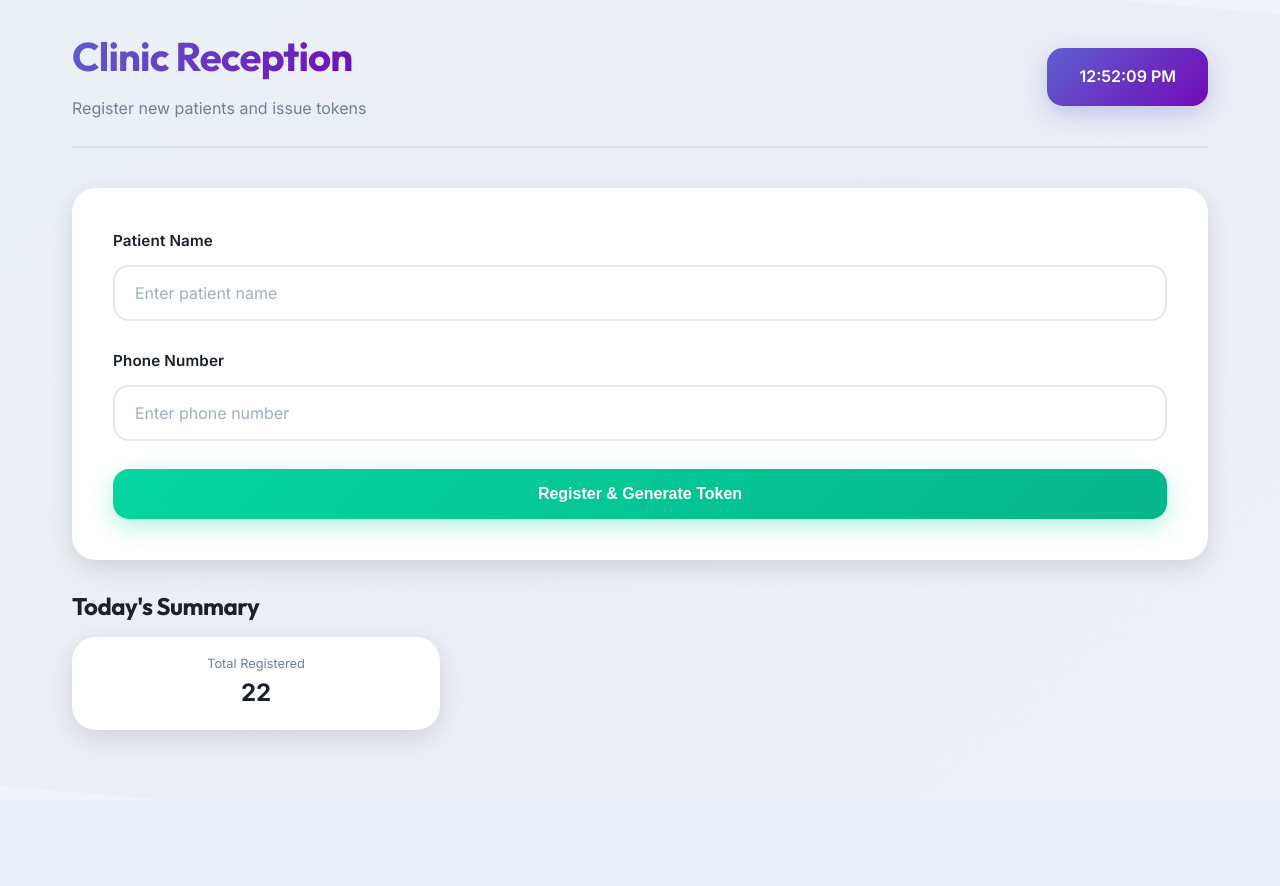
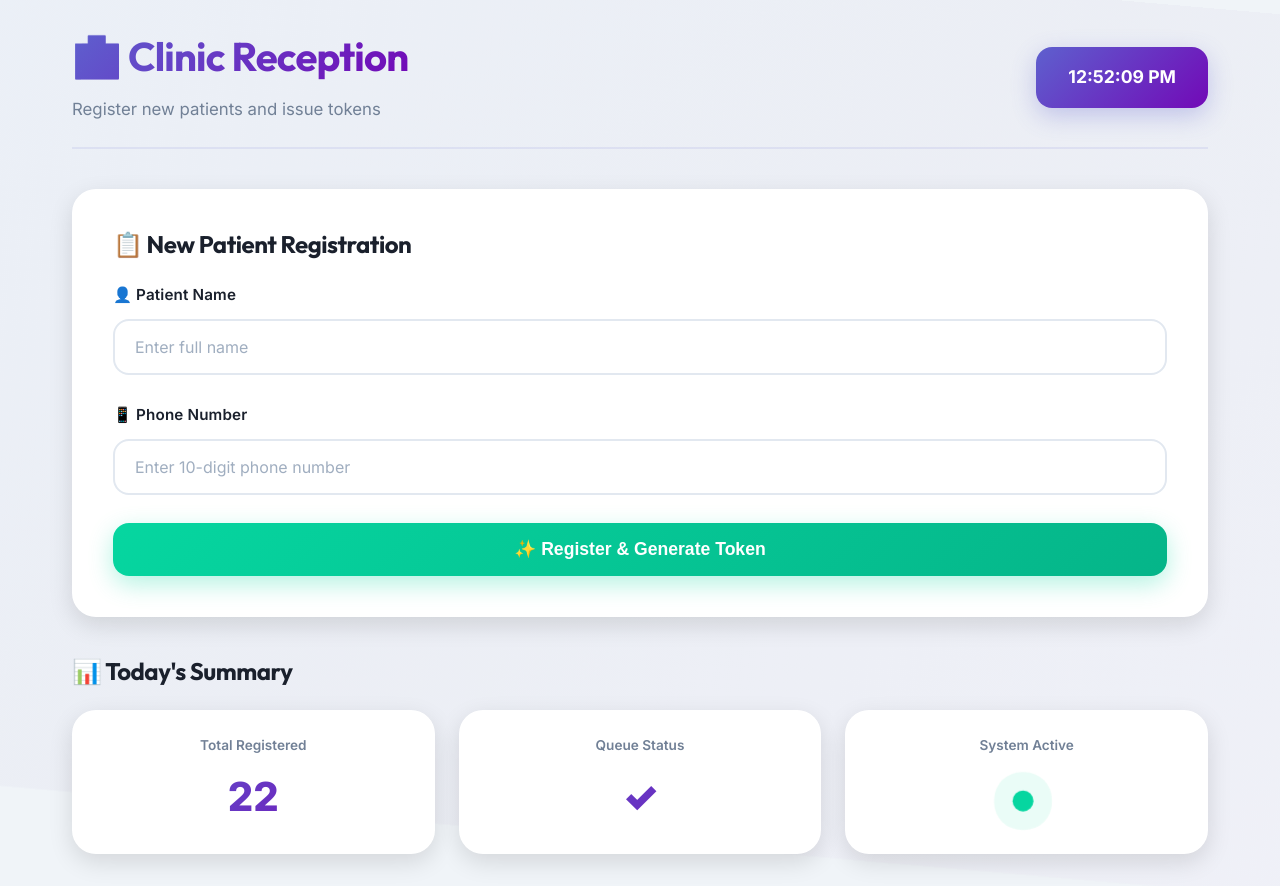
Before and after one commit to Rithish4610/Smart-Digital-Token-System-for-Small-Clinics, a FastAPI app: page / in a window 1280 px wide. Before the commit the page ends 744 px from the top, so only its background shows below. Run offline with FastAPI, Linux system fonts and the light colour scheme; data comes from the database, SQL or seed files in the repository; data that the repository does not hold is empty.

Commit message:
feat: Add reception page for patient registration and token generation with QR code display.

```diff
--- a/templates/reception.html
+++ b/templates/reception.html
@@ -12,34 +12,48 @@
     <div class="container fade-in">
         <div class="header">
             <div>
-                <h1>Clinic Reception</h1>
-                <p style="color: var(--text-light)">Register new patients and issue tokens</p>
+                <h1>🏥 Clinic Reception</h1>
+                <p style="color: var(--text-light); font-size: 1.05rem;">Register new patients and issue tokens</p>
             </div>
-            <div class="btn btn-secondary" id="currentTime">00:00:00</div>
+            <div class="btn btn-secondary glow-on-hover" id="currentTime" style="font-weight: 700; font-size: 1.1rem;">
+                00:00:00</div>
         </div>
 
-        <div class="card">
+        <div class="card scale-in" style="animation-delay: 0.1s;">
+            <h2 style="margin-bottom: 1.5rem; font-size: 1.5rem;">📋 New Patient Registration</h2>
             <form id="registrationForm">
                 <div class="input-group">
-                    <label for="name">Patient Name</label>
-                    <input type="text" id="name" placeholder="Enter patient name" required>
+                    <label for="name">👤 Patient Name</label>
+                    <input type="text" id="name" placeholder="Enter full name" required>
                 </div>
                 <div class="input-group">
-                    <label for="phone">Phone Number</label>
-                    <input type="tel" id="phone" placeholder="Enter phone number" required>
+                    <label for="phone">📱 Phone Number</label>
+                    <input type="tel" id="phone" placeholder="Enter 10-digit phone number" required>
                 </div>
-                <button type="submit" class="btn btn-primary" style="width: 100%">Register & Generate Token</button>
+                <button type="submit" class="btn btn-primary glow-on-hover" style="width: 100%; font-size: 1.1rem;">✨
+                    Register & Generate Token</button>
             </form>
         </div>
 
-        <div style="margin-top: 2rem;">
-            <h3>Today's Summary</h3>
-            <div id="summary" style="display: grid; grid-template-columns: repeat(3, 1fr); gap: 1rem;">
-                <div class="card" style="text-align: center; padding: 1rem;">
-                    <div style="font-size: 0.8rem; color: var(--text-light)">Total Registered</div>
-                    <div id="totalCount" style="font-size: 1.5rem; font-weight: 700">0</div>
+        <div style="margin-top: 2.5rem;">
+            <h3 style="margin-bottom: 1.5rem;">📊 Today's Summary</h3>
+            <div id="summary" style="display: grid; grid-template-columns: repeat(3, 1fr); gap: 1.5rem;">
+                <div class="card slide-in-left" style="text-align: center; padding: 1.5rem; animation-delay: 0.2s;">
+                    <div style="font-size: 0.85rem; color: var(--text-light); font-weight: 600; margin-bottom: 0.5rem;">
+                        Total Registered</div>
+                    <div id="totalCount" class="text-gradient" style="font-size: 2.5rem; font-weight: 900;">0</div>
                 </div>
-                <!-- More stats can go here -->
+                <div class="card slide-in-left" style="text-align: center; padding: 1.5rem; animation-delay: 0.3s;">
+                    <div style="font-size: 0.85rem; color: var(--text-light); font-weight: 600; margin-bottom: 0.5rem;">
+                        Queue Status</div>
+                    <div class="text-gradient" style="font-size: 2.5rem; font-weight: 900;">✓</div>
+                </div>
+                <div class="card slide-in-left" style="text-align: center; padding: 1.5rem; animation-delay: 0.4s;">
+                    <div style="font-size: 0.85rem; color: var(--text-light); font-weight: 600; margin-bottom: 0.5rem;">
+                        System Active</div>
+                    <div style="font-size: 2.5rem;"><span class="status-indicator status-active"
+                            style="width: 20px; height: 20px;"></span></div>
+                </div>
             </div>
         </div>
     </div>
```
